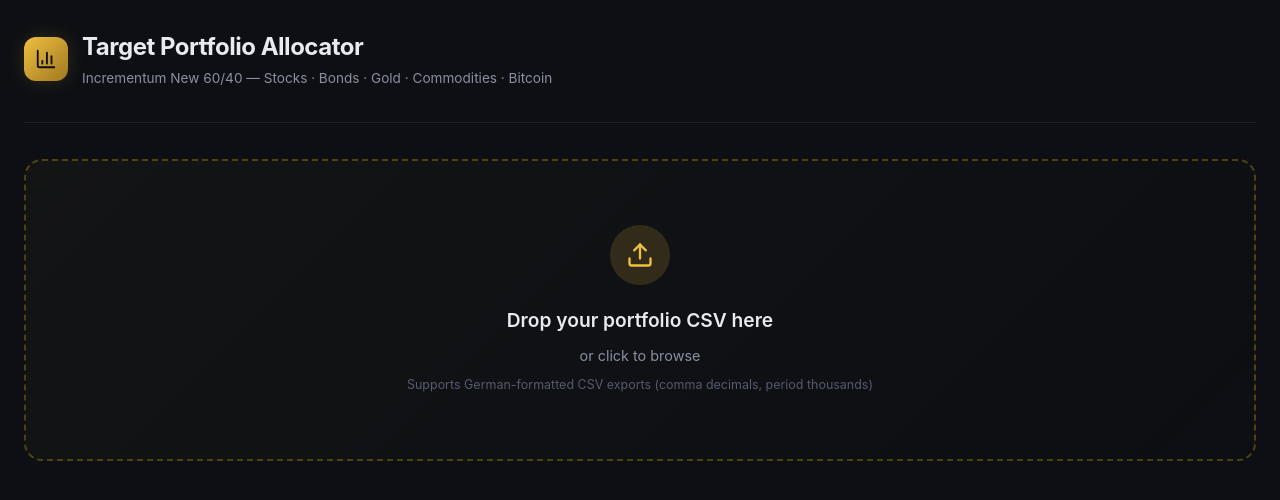
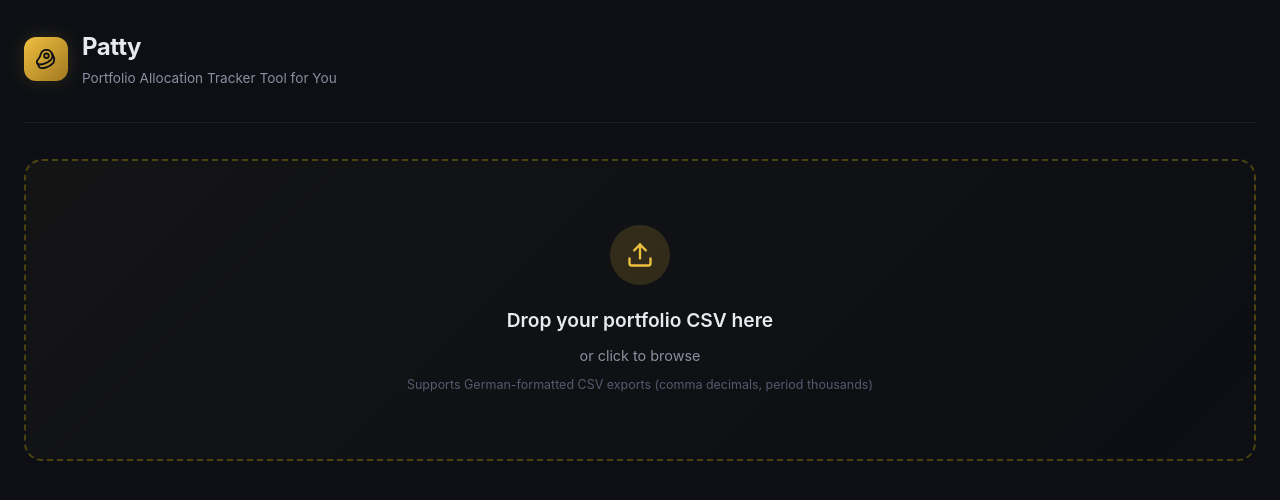
Before and after one commit to deepthoughtlukas-cmyk/Patty, a React (Vite) app: page / in a window 1280 px wide. Shown: the top 500 px of the page. Built offline with nearby package versions, Linux system fonts and the light colour scheme.

Commit message:
First Commit

```diff
--- a/index.html
+++ b/index.html
@@ -4,7 +4,7 @@
     <meta charset="UTF-8" />
     <link rel="icon" type="image/svg+xml" href="/vite.svg" />
     <meta name="viewport" content="width=device-width, initial-scale=1.0" />
-    <title>Target Portfolio Allocator</title>
+    <title>Patty - Portfolio Allocation Tracker Tool for You</title>
   </head>
   <body>
     <div id="root"></div>
--- a/src/App.tsx
+++ b/src/App.tsx
@@ -1,5 +1,5 @@
 import { useState, useCallback } from 'react'
-import { BarChart3, Upload } from 'lucide-react'
+import { Beef, Upload } from 'lucide-react'
 import { parseCSV, type Investment, type AssetCategory } from './utils/parser'
 import { categorizeWithRules } from './utils/categorizer'
 import { saveRule } from './utils/userRules'
@@ -64,11 +64,11 @@ export default function App() {
       <header className="header">
         <div className="header-title">
           <div className="header-icon">
-            <BarChart3 size={22} color="#0d0f14" />
+            <Beef size={22} color="#0d0f14" />
           </div>
           <div>
-            <h1>Target Portfolio Allocator</h1>
-            <p>Incrementum New 60/40 — Stocks · Bonds · Gold · Commodities · Bitcoin</p>
+            <h1>Patty</h1>
+            <p>Portfolio Allocation Tracker Tool for You</p>
           </div>
         </div>
       </header>
```
